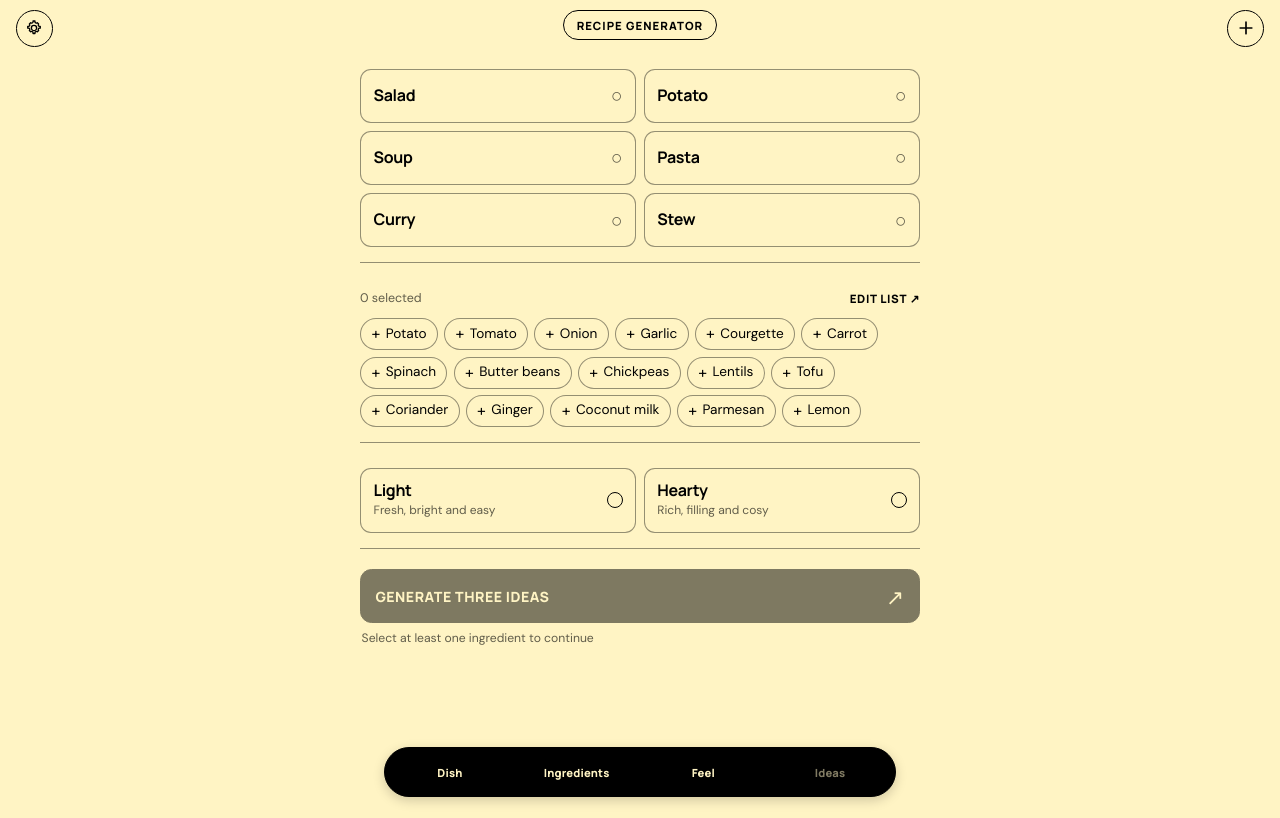
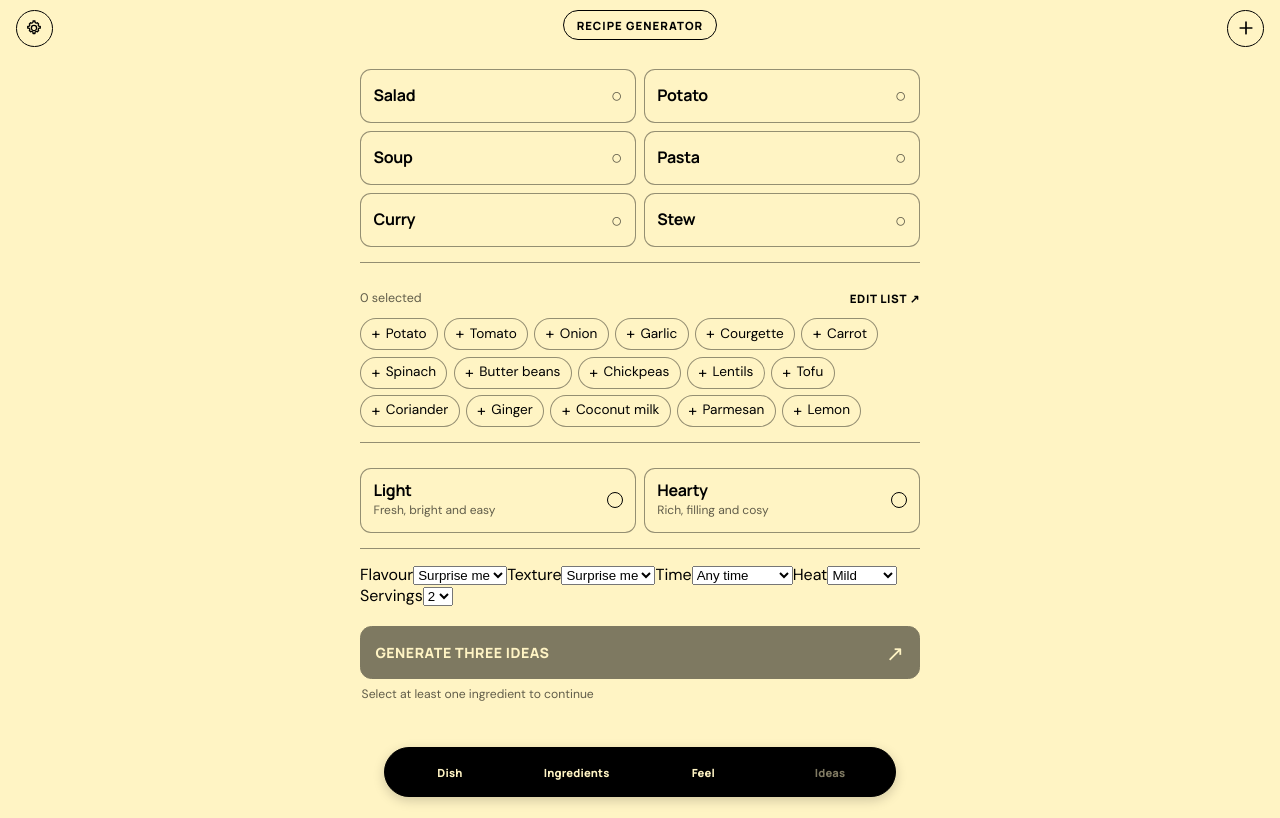
Before and after one commit to izakjonathan/Recgen, a Next.js app: page / in a window 1280 px wide. Built offline with nearby package versions, Linux system fonts and the light colour scheme.

Commit message:
Generate recipes from ingredients and cooking preferences

```diff
--- a/app/recipe-builder.tsx
+++ b/app/recipe-builder.tsx
@@ -5,6 +5,10 @@ import { useEffect, useState, type CSSProperties, type FormEvent } from "react";
 type Recipe = { id: string; title: string; description: string; minutes: number; servings: number; ingredients: string[]; steps: string[]; whyItFits: string };
 type Style = "Salad" | "Potato" | "Soup" | "Pasta" | "Curry" | "Stew";
 type Weight = "Light" | "Hearty";
+type Flavour = "Surprise me" | "Herby" | "Citrus" | "Smoky" | "Spiced" | "Creamy" | "Umami";
+type Texture = "Surprise me" | "Fresh" | "Tender" | "Crisp";
+type Pace = "Any time" | "About 30 min" | "About 45 min";
+type Heat = "Mild" | "Medium" | "Hot";
 type Theme = { canvas: string; ink: string; accent: string; positive: string };
 const defaultTheme: Theme = { canvas: "#fff4c4", ink: "#000000", accent: "#bb533f", positive: "#78a353" };
 const styles: Style[] = ["Salad", "Potato", "Soup", "Pasta", "Curry", "Stew"];
@@ -34,8 +38,12 @@ export default function RecipeBuilder() {
   const [draftTheme, setDraftTheme] = useState<Theme>(defaultTheme);
   const [studioMessage, setStudioMessage] = useState("");
   const [recipes, setRecipes] = useState<Recipe[]>([]);
-  const [catalogueCount, setCatalogueCount] = useState(0);
-  const [seenIds, setSeenIds] = useState<string[]>([]);
+  const [flavour, setFlavour] = useState<Flavour>("Surprise me");
+  const [texture, setTexture] = useState<Texture>("Surprise me");
+  const [pace, setPace] = useState<Pace>("Any time");
+  const [heat, setHeat] = useState<Heat>("Mild");
+  const [servings, setServings] = useState(2);
+  const [round, setRound] = useState(0);
   const [loading, setLoading] = useState(false);
   const [error, setError] = useState("");
   const [expanded, setExpanded] = useState<number | null>(0);
@@ -88,20 +96,20 @@ export default function RecipeBuilder() {
   function removeIngredient(name: string) {
     setIngredients(current => current.filter(item => item !== name));
     setSelected(current => current.filter(item => item !== name));
-    setRecipes([]); setSeenIds([]);
+    setRecipes([]); setRound(0);
   }
   function toggleIngredient(name: string) {
     setSelected(current => current.includes(name) ? current.filter(item => item !== name) : [...current, name]);
-    setRecipes([]); setSeenIds([]); setError("");
+    setRecipes([]); setRound(0); setError("");
   }
   async function generate() {
     if (!style || !weight || !selected.length || loading) return;
     setLoading(true); setError(""); setRecipes([]);
     try {
-      const response = await fetch("/api/generate", { method: "POST", headers: { "Content-Type": "application/json" }, body: JSON.stringify({ style, weight, ingredients: selected, seenIds }) });
+      const response = await fetch("/api/generate", { method: "POST", headers: { "Content-Type": "application/json" }, body: JSON.stringify({ style, weight, ingredients: selected, flavour, texture, pace, heat, servings, round }) });
       const data = await response.json();
       if (!response.ok) throw new Error(data.error || "Could not generate recipes.");
-      setRecipes(data.recipes); setCatalogueCount(data.count); setSeenIds(current => [...current, ...data.recipes.map((recipe: Recipe) => recipe.id)]); setExpanded(0);
+      setRecipes(data.recipes); setRound(current => current + 1); setExpanded(0);
       requestAnimationFrame(() => document.getElementById("ideas")?.scrollIntoView({ behavior: "smooth", block: "start" }));
     } catch (cause) { setError(cause instanceof Error ? cause.message : "Could not generate recipes."); }
     finally { setLoading(false); }
@@ -117,7 +125,7 @@ export default function RecipeBuilder() {
 
     <main className="app-main">
       <section className="flow-section" id="dish" aria-label="Choose a dish">
-        <div className="style-grid">{styles.map(item => <button className="choice-card" data-selected={style === item} type="button" key={item} aria-pressed={style === item} onClick={() => { setStyle(item); setRecipes([]); setSeenIds([]); setError(""); }}><strong>{item}</strong><span aria-hidden="true">{style === item ? "●" : "○"}</span></button>)}</div>
+        <div className="style-grid">{styles.map(item => <button className="choice-card" data-selected={style === item} type="button" key={item} aria-pressed={style === item} onClick={() => { setStyle(item); setRecipes([]); setRound(0); setError(""); }}><strong>{item}</strong><span aria-hidden="true">{style === item ? "●" : "○"}</span></button>)}</div>
       </section>
 
       <section className="flow-section" id="ingredients" aria-label="Pick ingredients">
@@ -126,12 +134,22 @@ export default function RecipeBuilder() {
       </section>
 
       <section className="flow-section" id="feel" aria-label="Choose light or hearty">
-        <div className="weight-grid"><button className="weight-card" data-selected={weight === "Light"} type="button" aria-pressed={weight === "Light"} onClick={() => { setWeight("Light"); setRecipes([]); setSeenIds([]); }}><span><strong>Light</strong><small>Fresh, bright and easy</small></span><span className="selection-circle" /></button><button className="weight-card" data-selected={weight === "Hearty"} type="button" aria-pressed={weight === "Hearty"} onClick={() => { setWeight("Hearty"); setRecipes([]); setSeenIds([]); }}><span><strong>Hearty</strong><small>Rich, filling and cosy</small></span><span className="selection-circle" /></button></div>
+        <div className="weight-grid"><button className="weight-card" data-selected={weight === "Light"} type="button" aria-pressed={weight === "Light"} onClick={() => { setWeight("Light"); setRecipes([]); setRound(0); }}><span><strong>Light</strong><small>Fresh, bright and easy</small></span><span className="selection-circle" /></button><button className="weight-card" data-selected={weight === "Hearty"} type="button" aria-pressed={weight === "Hearty"} onClick={() => { setWeight("Hearty"); setRecipes([]); setRound(0); }}><span><strong>Hearty</strong><small>Rich, filling and cosy</small></span><span className="selection-circle" /></button></div>
+      </section>
+
+      <section className="preferences-section" aria-label="Recipe preferences">
+        <div className="preferences-grid">
+          <label>Flavour<select value={flavour} onChange={event => { setFlavour(event.target.value as Flavour); setRecipes([]); setRound(0); }}>{["Surprise me", "Herby", "Citrus", "Smoky", "Spiced", "Creamy", "Umami"].map(value => <option key={value}>{value}</option>)}</select></label>
+          <label>Texture<select value={texture} onChange={event => { setTexture(event.target.value as Texture); setRecipes([]); setRound(0); }}>{["Surprise me", "Fresh", "Tender", "Crisp"].map(value => <option key={value}>{value}</option>)}</select></label>
+          <label>Time<select value={pace} onChange={event => { setPace(event.target.value as Pace); setRecipes([]); setRound(0); }}>{["Any time", "About 30 min", "About 45 min"].map(value => <option key={value}>{value}</option>)}</select></label>
+          <label>Heat<select value={heat} onChange={event => { setHeat(event.target.value as Heat); setRecipes([]); setRound(0); }}>{["Mild", "Medium", "Hot"].map(value => <option key={value}>{value}</option>)}</select></label>
+          <label>Servings<select value={servings} onChange={event => { setServings(Number(event.target.value)); setRecipes([]); setRound(0); }}>{[2, 4, 6].map(value => <option key={value}>{value}</option>)}</select></label>
+        </div>
       </section>
 
       <section className="action-section"><button className="generate-button" type="button" disabled={!style || !weight || !selected.length || loading} onClick={generate}>{loading ? "Making your menu…" : recipes.length ? "Generate three more" : "Generate three ideas"}<span aria-hidden="true">↗︎</span></button><p>{selected.length ? `${selected.length} ingredient${selected.length === 1 ? "" : "s"} selected` : "Select at least one ingredient to continue"}</p>{error && <p className="error" role="alert">{error}</p>}</section>
 
-      {(recipes.length > 0 || loading) && <section className="results" id="ideas" aria-live="polite"><div className="results-heading"><h1>{style} · {weight}</h1><p className="selected-subheading">{selected.join(" · ")}</p>{catalogueCount > 0 && <p className="catalogue-count">{catalogueCount} recipes in the library</p>}</div>{loading ? <div className="loading-card" role="status">Finding three ideas for you…</div> : <div className="recipe-list">{recipes.map((recipe, index) => <article className="recipe-card" key={`${recipe.title}-${index}`}><div className="recipe-meta"><span>IDEA {String(index + 1).padStart(2, "0")}</span><span>{recipe.minutes} MIN · {recipe.servings} SERVINGS</span></div><h3>{recipe.title}</h3><p className="description">{recipe.description}</p><p className="fit">{recipe.whyItFits}</p><button className="recipe-toggle" type="button" aria-expanded={expanded === index} onClick={() => setExpanded(expanded === index ? null : index)}>{expanded === index ? "Hide recipe" : "View recipe"}<span aria-hidden="true">{expanded === index ? "−" : "+"}</span></button>{expanded === index && <div className="recipe-detail"><h4>Ingredients</h4><ul>{recipe.ingredients.map((ingredient, i) => <li key={i}>{ingredient}</li>)}</ul><h4>Method</h4><ol>{recipe.steps.map((step, i) => <li key={i}>{step}</li>)}</ol></div>}</article>)}</div>}</section>}
+      {(recipes.length > 0 || loading) && <section className="results" id="ideas" aria-live="polite"><div className="results-heading"><h1>{style} · {weight}</h1><p className="selected-subheading">{selected.join(" · ")}</p><p className="catalogue-count">Generated for your choices · {flavour} flavour · {texture} texture · {pace} · {heat} heat · {servings} servings</p></div>{loading ? <div className="loading-card" role="status">Creating three recipes for you…</div> : <div className="recipe-list">{recipes.map((recipe, index) => <article className="recipe-card" key={`${recipe.title}-${index}`}><div className="recipe-meta"><span>IDEA {String(index + 1).padStart(2, "0")}</span><span>{recipe.minutes} MIN · {recipe.servings} SERVINGS</span></div><h3>{recipe.title}</h3><p className="description">{recipe.description}</p><p className="fit">{recipe.whyItFits}</p><button className="recipe-toggle" type="button" aria-expanded={expanded === index} onClick={() => setExpanded(expanded === index ? null : index)}>{expanded === index ? "Hide recipe" : "View recipe"}<span aria-hidden="true">{expanded === index ? "−" : "+"}</span></button>{expanded === index && <div className="recipe-detail"><h4>Ingredients</h4><ul>{recipe.ingredients.map((ingredient, i) => <li key={i}>{ingredient}</li>)}</ul><h4>Method</h4><ol>{recipe.steps.map((step, i) => <li key={i}>{step}</li>)}</ol></div>}</article>)}</div>}</section>}
     </main>
 
     <nav className="bottom-dock" aria-label="Recipe steps"><a href="#dish">Dish</a><a href="#ingredients">Ingredients</a><a href="#feel">Feel</a><a href="#ideas" aria-disabled={!recipes.length}>{recipes.length ? "Ideas" : "Ideas"}</a></nav>
```
